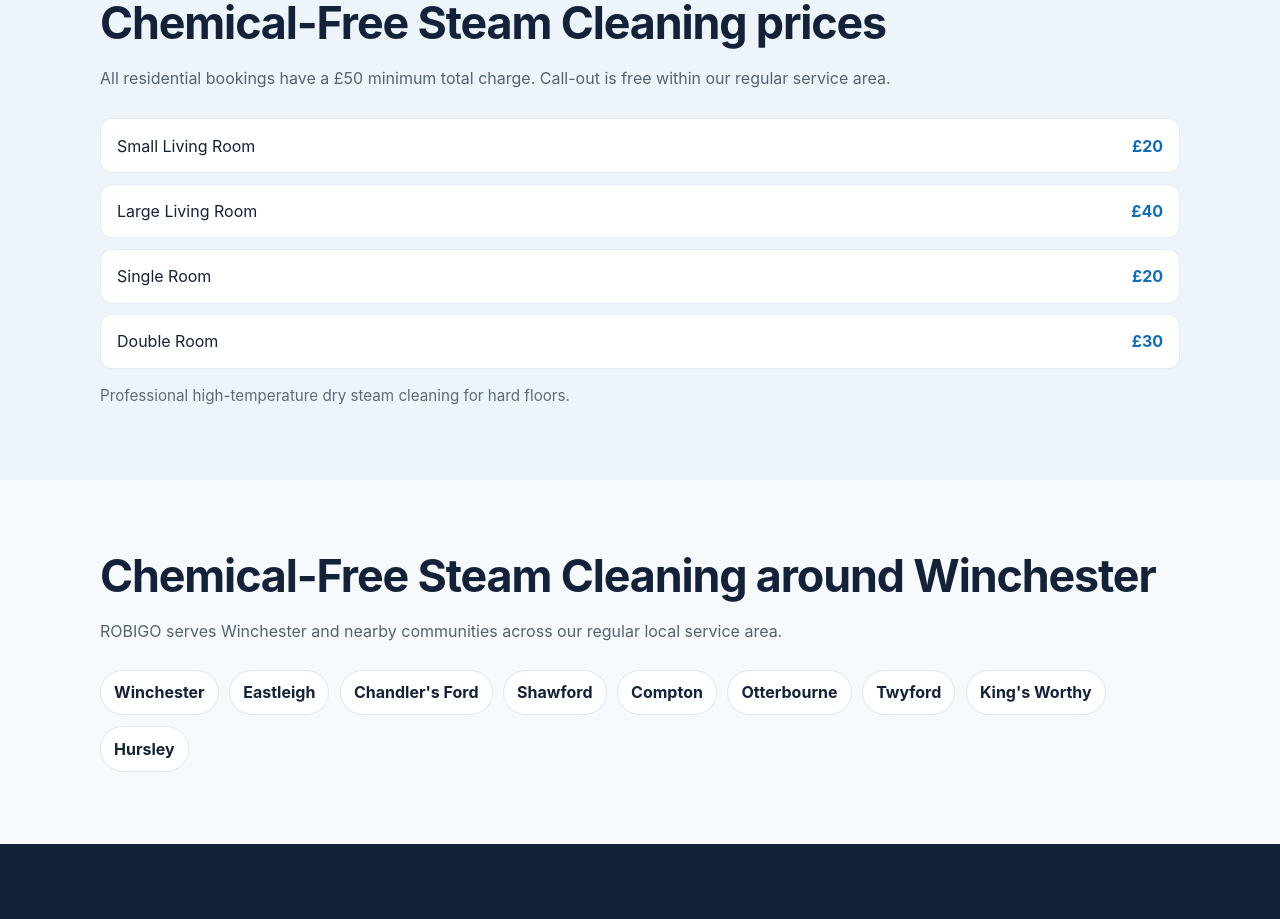
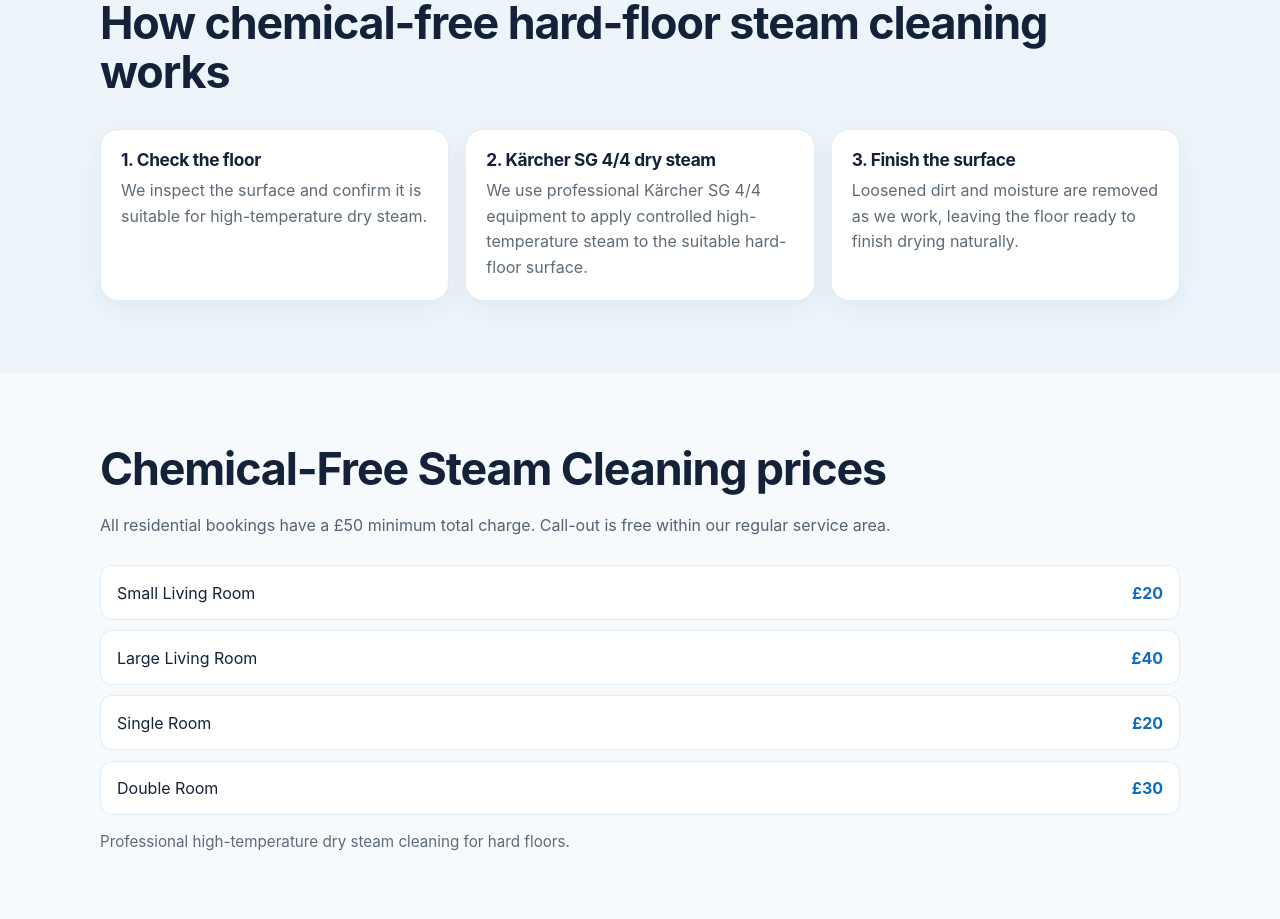
Before and after one commit to Robigo1977/ROBIGO-V5, a React (Vite) app: page /steam-cleaning-winchester in a window 1280 px wide. Shown: the part 1240-2159 px from the top of the page. Built offline with nearby package versions, Linux system fonts and the light colour scheme.

Commit message:
Add unique service expertise content and breadcrumb schema

```diff
--- a/src/pages/ServiceLandingPage.tsx
+++ b/src/pages/ServiceLandingPage.tsx
@@ -12,6 +12,8 @@ interface ServicePageConfig {
   description: string;
   intro: string;
   bullets: { title: string; text: string }[];
+  processTitle: string;
+  process: { title: string; text: string }[];
   schemaName: string;
   canonical: string;
 }
@@ -29,8 +31,14 @@ const pages: Record<ServiceKey, ServicePageConfig> = {
     canonical: "https://robigo.co.uk/rug-cleaning-winchester",
     bullets: [
       { title: "Clear sizes and prices", text: "Choose from simple small, medium, large and extra-large rug prices." },
-      { title: "Professional extraction", text: "Suitable rugs are cleaned with professional equipment for a deeper clean than normal vacuuming." },
+      { title: "Professional extraction", text: "Suitable household rugs are cleaned with professional extraction equipment for a deeper clean than normal vacuuming." },
       { title: "Local service", text: "Winchester-based service with free call-out across our regular service area." },
+    ],
+    processTitle: "How ROBIGO cleans suitable rugs",
+    process: [
+      { title: "1. Check the rug", text: "We first check the material, condition and any areas that need extra attention." },
+      { title: "2. Deep extraction clean", text: "Where suitable, we use professional Kärcher Puzzi 10/2 extraction equipment to rinse and lift soil from the fibres." },
+      { title: "3. Final check", text: "We check the result with you and give simple drying and after-care advice." },
     ],
   },
   upholstery: {
@@ -45,8 +53,14 @@ const pages: Record<ServiceKey, ServicePageConfig> = {
     canonical: "https://robigo.co.uk/upholstery-cleaning-winchester",
     bullets: [
       { title: "Simple fixed prices", text: "Easy prices for dining chairs, armchairs and 2-, 3-, 4-seater and corner sofas." },
-      { title: "Careful fabric cleaning", text: "We inspect the fabric and use professional extraction methods where suitable." },
+      { title: "Careful fabric cleaning", text: "We inspect the fabric first and use professional extraction cleaning where the material is suitable." },
       { title: "Fast WhatsApp quotes", text: "Send a photo if you are unsure which sofa size or service applies." },
+    ],
+    processTitle: "How sofa and upholstery cleaning works",
+    process: [
+      { title: "1. Fabric check", text: "We inspect the upholstery, identify problem areas and confirm the material is suitable for the planned method." },
+      { title: "2. Professional clean", text: "We use Kärcher Puzzi 10/2 spray-extraction equipment on suitable fabric to flush out loosened dirt and recover the cleaning solution." },
+      { title: "3. Drying advice", text: "We leave the upholstery as dry as practical and explain how to help it finish drying safely." },
     ],
   },
   mattress: {
@@ -64,6 +78,12 @@ const pages: Record<ServiceKey, ServicePageConfig> = {
       { title: "Fresh, professional clean", text: "Professional cleaning is designed to refresh the mattress and improve overall cleanliness." },
       { title: "Easy to combine", text: "Mattress cleaning can be combined with carpet or upholstery cleaning to meet the £50 minimum booking." },
     ],
+    processTitle: "How mattress cleaning works",
+    process: [
+      { title: "1. Inspect", text: "We check the mattress surface, fabric and any visible marks before cleaning starts." },
+      { title: "2. Clean and extract", text: "Where suitable, professional Kärcher extraction equipment is used to clean the fabric and recover moisture and loosened soil." },
+      { title: "3. Air and dry", text: "We explain the best way to ventilate the room and allow the mattress to finish drying before use." },
+    ],
   },
   steam: {
     key: "steam",
@@ -72,13 +92,19 @@ const pages: Record<ServiceKey, ServicePageConfig> = {
     description:
       "High-temperature chemical-free steam cleaning for suitable hard floors in Winchester. Simple room prices, £50 minimum booking and no call-out charge.",
     intro:
-      "ROBIGO uses professional high-temperature dry steam for suitable hard floors. This service is designed for customers who want strong cleaning power with little or no chemical cleaning product used on the floor surface.",
+      "ROBIGO uses professional high-temperature dry steam on suitable hard floors. For this service, the cleaning action comes from heat and steam rather than a floor-cleaning chemical product.",
     schemaName: "Chemical-Free Steam Cleaning",
     canonical: "https://robigo.co.uk/steam-cleaning-winchester",
     bullets: [
       { title: "High-temperature dry steam", text: "Professional steam equipment provides powerful cleaning on suitable sealed hard-floor surfaces." },
       { title: "Simple room prices", text: "Single room, double room, small living room and large living room prices are easy to understand." },
       { title: "Suitable-floor check", text: "We confirm that the floor type is suitable before carrying out steam cleaning." },
+    ],
+    processTitle: "How chemical-free hard-floor steam cleaning works",
+    process: [
+      { title: "1. Check the floor", text: "We inspect the surface and confirm it is suitable for high-temperature dry steam." },
+      { title: "2. Kärcher SG 4/4 dry steam", text: "We use professional Kärcher SG 4/4 equipment to apply controlled high-temperature steam to the suitable hard-floor surface." },
+      { title: "3. Finish the surface", text: "Loosened dirt and moisture are removed as we work, leaving the floor ready to finish drying naturally." },
     ],
   },
   oven: {
@@ -96,6 +122,12 @@ const pages: Record<ServiceKey, ServicePageConfig> = {
       { title: "Hob add-on", text: "Hob cleaning is available for £20 when booked together with oven cleaning." },
       { title: "Local Winchester service", text: "No call-out charge within our regular service area." },
     ],
+    processTitle: "What happens during an oven clean",
+    process: [
+      { title: "1. Check and prepare", text: "We inspect the oven and protect the nearby work area before cleaning begins." },
+      { title: "2. Detailed clean", text: "Accessible internal surfaces, racks and trays are cleaned to remove built-up cooking residue as far as reasonably possible." },
+      { title: "3. Final check", text: "The oven is checked and the cleaned parts are put back in place before the job is finished." },
+    ],
   },
 };
 
@@ -103,7 +135,7 @@ export default function ServiceLandingPage({ serviceKey }: { serviceKey: Service
   const page = pages[serviceKey];
   const servicePricing = pricing.find((item) => item.id === page.key);
 
-  const schema = {
+  const serviceSchema = {
     "@context": "https://schema.org",
     "@type": "Service",
     name: `${page.schemaName} in Winchester`,
@@ -111,15 +143,34 @@ export default function ServiceLandingPage({ serviceKey }: { serviceKey: Service
     provider: {
       "@type": "ProfessionalService",
       name: "ROBIGO",
-      url: "https://robigo.co.uk",
+      url: "https://robigo.co.uk/",
       telephone: "+447777449931",
     },
     areaServed: site.location.serviceAreas.map((name) => ({
-      "@type": "City",
+      "@type": "Place",
       name,
     })),
     url: page.canonical,
     description: page.description,
+  };
+
+  const breadcrumbSchema = {
+    "@context": "https://schema.org",
+    "@type": "BreadcrumbList",
+    itemListElement: [
+      {
+        "@type": "ListItem",
+        position: 1,
+        name: "ROBIGO",
+        item: "https://robigo.co.uk/",
+      },
+      {
+        "@type": "ListItem",
+        position: 2,
+        name: `${page.schemaName} in Winchester`,
+        item: page.canonical,
+      },
+    ],
   };
 
   const whatsapp = site.whatsappMessage(
@@ -135,12 +186,12 @@ export default function ServiceLandingPage({ serviceKey }: { serviceKey: Service
           canonical: page.canonical,
           ogTitle: page.title,
           ogDescription: page.description,
-          ogImage: "https://robigo.co.uk/og-image.jpg",
+          ogImage: "https://robigo.co.uk/images/services/hero.png",
           twitterTitle: page.title,
           twitterDescription: page.description,
-          twitterImage: "https://robigo.co.uk/og-image.jpg",
+          twitterImage: "https://robigo.co.uk/images/services/hero.png",
         }}
-        schema={schema}
+        schema={[serviceSchema, breadcrumbSchema]}
       />
 
       <section className={styles.hero}>
@@ -174,8 +225,22 @@ export default function ServiceLandingPage({ serviceKey }: { serviceKey: Service
         </div>
       </section>
 
+      <section className={styles.sectionAlt} aria-labelledby={`${page.key}-process`}>
+        <div className={styles.sectionInner}>
+          <h2 id={`${page.key}-process`}>{page.processTitle}</h2>
+          <div className={styles.grid}>
+            {page.process.map((step) => (
+              <article key={step.title} className={styles.card}>
+                <h3>{step.title}</h3>
+                <p>{step.text}</p>
+              </article>
+            ))}
+          </div>
+        </div>
+      </section>
+
       {servicePricing && (
-        <section className={styles.sectionAlt} aria-labelledby={`${page.key}-prices`}>
+        <section className={styles.section} aria-labelledby={`${page.key}-prices`}>
           <div className={styles.sectionInner}>
             <h2 id={`${page.key}-prices`}>{page.schemaName} prices</h2>
             <p className={styles.copy}>
@@ -194,7 +259,7 @@ export default function ServiceLandingPage({ serviceKey }: { serviceKey: Service
         </section>
       )}
 
-      <section className={styles.section} aria-labelledby={`${page.key}-areas`}>
+      <section className={styles.sectionAlt} aria-labelledby={`${page.key}-areas`}>
         <div className={styles.sectionInner}>
           <h2 id={`${page.key}-areas`}>{page.schemaName} around Winchester</h2>
           <p className={styles.copy}>
```
